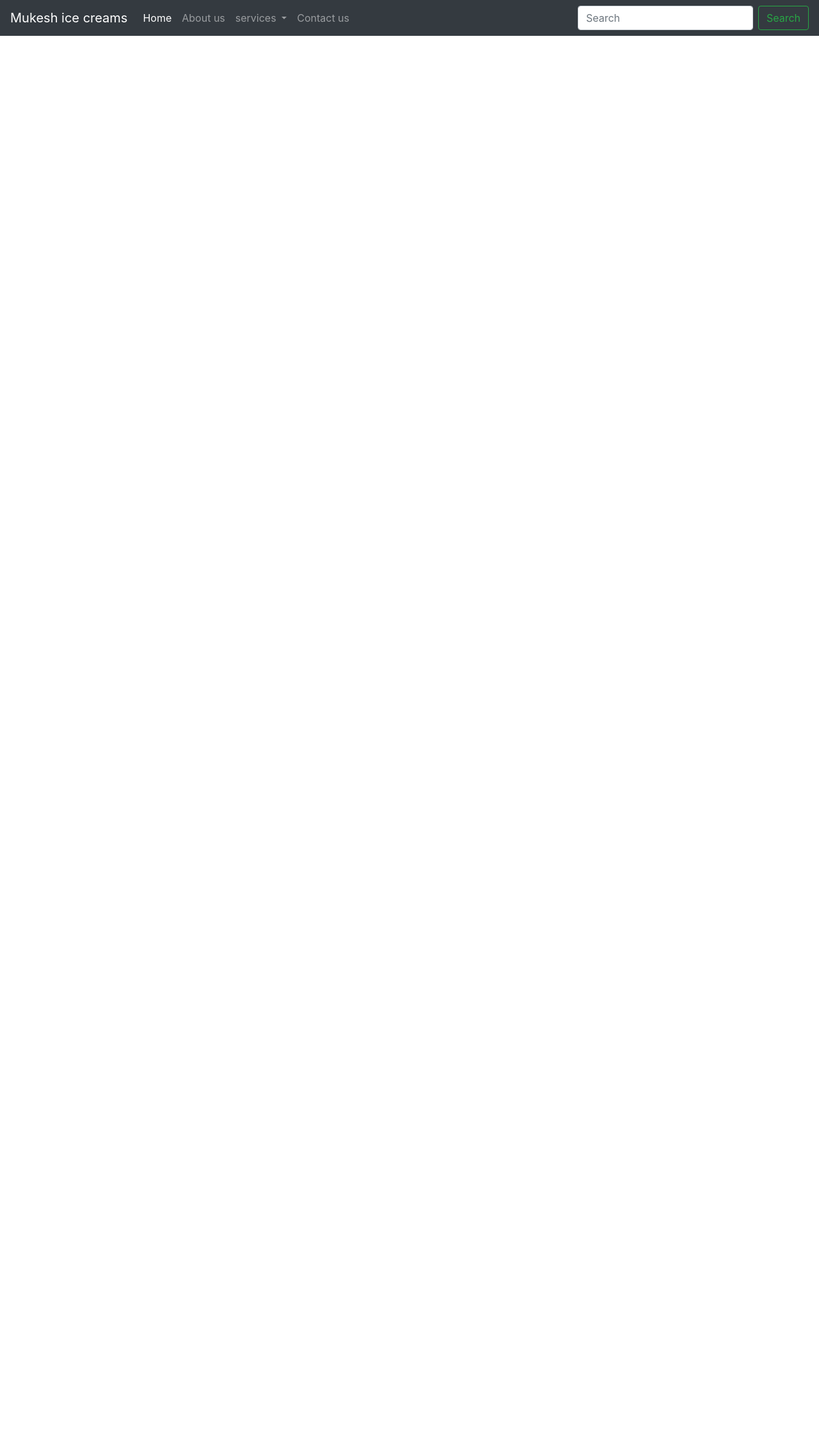
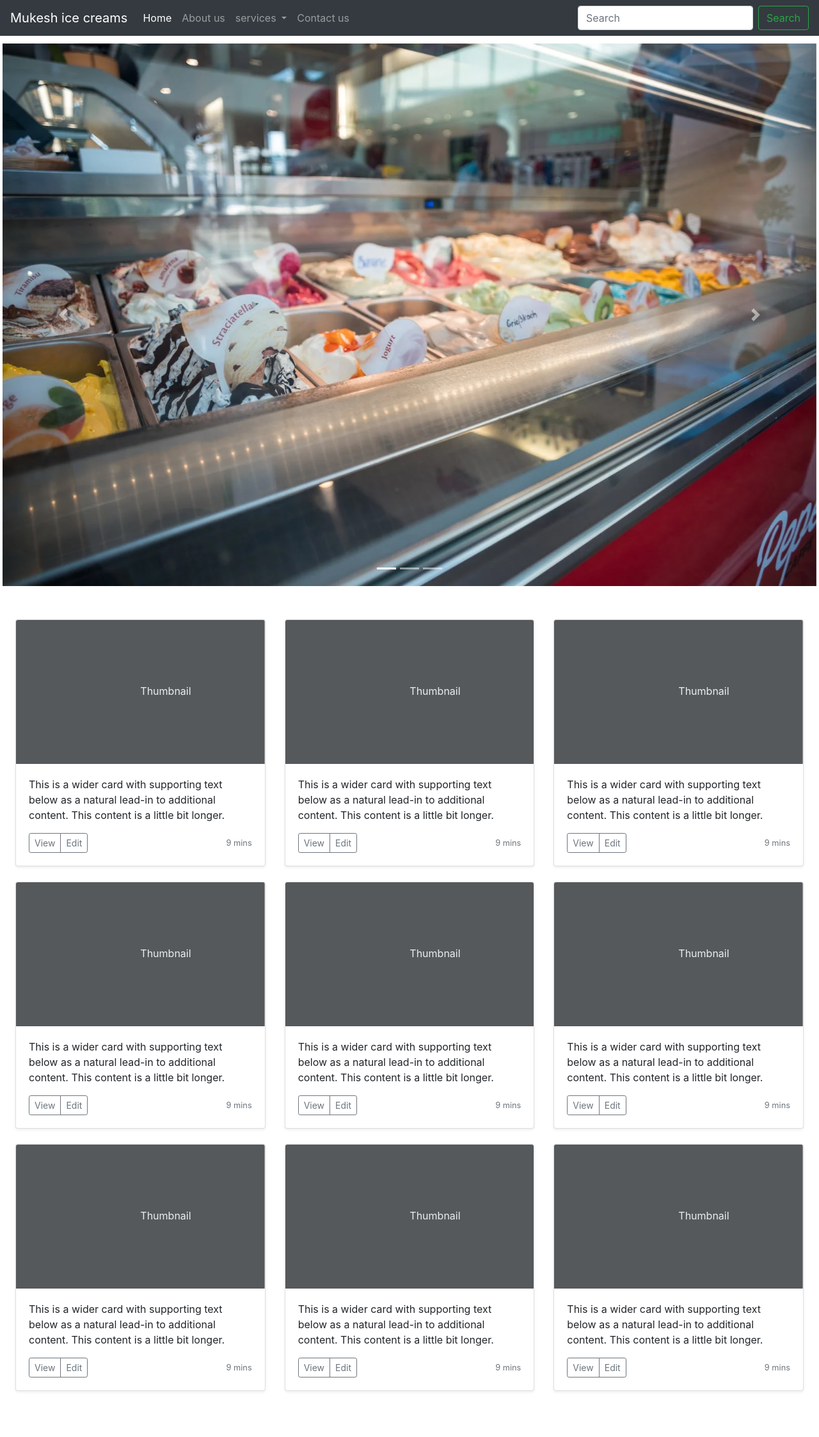
Before and after one commit to jscoder7/ice_cream_webiste_django, a Django app: page / in a window 1280 px wide. Shown: the whole page at 64% size. Before the commit the page ends 56 px from the top, so only its background shows below. Run offline with Django 4.2, Linux system fonts and the light colour scheme.

Commit message:
added  carasoul and ice cream listing grid

```diff
--- a/hello/settings.py
+++ b/hello/settings.py
@@ -116,7 +116,7 @@ USE_TZ = True
 # Static files (CSS, JavaScript, Images)
 # https://docs.djangoproject.com/en/4.2/howto/static-files/
 
-STATIC_URL = 'static/'
+STATIC_URL = '/static/'
 
 # Default primary key field type
 # https://docs.djangoproject.com/en/4.2/ref/settings/#default-auto-field
--- a/home/views.py
+++ b/home/views.py
@@ -2,13 +2,11 @@ from django.shortcuts import render,HttpResponse
 
 # Create your views here.
 def index(request):
-    context={
-        'variable':"this is sent"
-    }
-    return render(request,"index.html",context )
+
+    return render(request,"base.html" )
 def about(request):
-    return HttpResponse("this is about page")
+    return render(request,"about.html" )
 def services(request):
-    return HttpResponse("this is services page")
+    return render(request,"services.html" )
 def contact(request):
-    return HttpResponse("this is contact page")
+    return render(request,"contact.html" )
--- /dev/null
+++ b/templates/about.html
@@ -0,0 +1,5 @@
+{% extends 'index.html' %}
+{% block title%}about
+{% endblock title%}
+{% block body%}this is about body
+{% endblock body%}
--- /dev/null
+++ b/templates/base.html
@@ -0,0 +1,189 @@
+{% extends 'index.html' %}
+{% block title%}
+{% endblock title%}
+{% block body%}
+<div class="container-fluid p-1 my-2">
+<div id="carouselExampleCaptions" class="carousel slide" data-ride="carousel">
+    <ol class="carousel-indicators">
+      <li data-target="#carouselExampleCaptions" data-slide-to="0" class="active"></li>
+      <li data-target="#carouselExampleCaptions" data-slide-to="1"></li>
+      <li data-target="#carouselExampleCaptions" data-slide-to="2"></li>
+    </ol>
+    <div class="carousel-inner">
+      <div class="carousel-item active">
+        <img src="static/i5.webp" class="d-block w-100" alt="lol">
+        <div class="carousel-caption d-none d-md-block">
+          {% comment %} <h5 class="text-dark">Welcome</h5>
+          <p class="text-dark">Color of flovours</p> {% endcomment %}
+        </div>
+      </div>
+      <div class="carousel-item">
+        <img src="static/i6.webp" class="d-block w-100" alt="...">
+        <div class="carousel-caption d-none d-md-block">
+          {% comment %} <h5 class="text-dark">Welcome</h5>
+          <p class="text-dark">Color of flovours</p> {% endcomment %}
+        </div>
+      </div>
+      <div class="carousel-item">
+        <img src="static/i7.webp" class="d-block w-100" alt="...">
+        <div class="carousel-caption d-none d-md-block">
+                {% comment %} <h5 class="text-dark">Welcome</h5>
+                <p class="text-dark">Color of flovours</p> {% endcomment %}
+        </div>
+      </div>
+    </div>
+    <a class="carousel-control-prev" href="#carouselExampleCaptions" role="button" data-slide="prev">
+      <span class="carousel-control-prev-icon" aria-hidden="true"></span>
+      <span class="sr-only">Previous</span>
+    </a>
+    <a class="carousel-control-next" href="#carouselExampleCaptions" role="button" data-slide="next">
+      <span class="carousel-control-next-icon" aria-hidden="true"></span>
+      <span class="sr-only">Next</span>
+    </a>
+  </div>
+</div>
+<div class="container-fluid p-4 my-4">
+
+    <div class="row">
+      <div class="col-md-4">
+        <div class="card mb-4 shadow-sm">
+          <svg class="bd-placeholder-img card-img-top" width="100%" height="225" xmlns="http://www.w3.org/2000/svg" preserveAspectRatio="xMidYMid slice" focusable="false" role="img" aria-label="Placeholder: Thumbnail"><title>Placeholder</title><rect width="100%" height="100%" fill="#55595c"></rect><text x="50%" y="50%" fill="#eceeef" dy=".3em">Thumbnail</text></svg>
+          <div class="card-body">
+            <p class="card-text">This is a wider card with supporting text below as a natural lead-in to additional content. This content is a little bit longer.</p>
+            <div class="d-flex justify-content-between align-items-center">
+              <div class="btn-group">
+                <button type="button" class="btn btn-sm btn-outline-secondary">View</button>
+                <button type="button" class="btn btn-sm btn-outline-secondary">Edit</button>
+              </div>
+              <small class="text-muted">9 mins</small>
+            </div>
+          </div>
+        </div>
+      </div>
+      <div class="col-md-4">
+        <div class="card mb-4 shadow-sm">
+          <svg class="bd-placeholder-img card-img-top" width="100%" height="225" xmlns="http://www.w3.org/2000/svg" preserveAspectRatio="xMidYMid slice" focusable="false" role="img" aria-label="Placeholder: Thumbnail"><title>Placeholder</title><rect width="100%" height="100%" fill="#55595c"></rect><text x="50%" y="50%" fill="#eceeef" dy=".3em">Thumbnail</text></svg>
+          <div class="card-body">
+            <p class="card-text">This is a wider card with supporting text below as a natural lead-in to additional content. This content is a little bit longer.</p>
+            <div class="d-flex justify-content-between align-items-center">
+              <div class="btn-group">
+                <button type="button" class="btn btn-sm btn-outline-secondary">View</button>
+                <button type="button" class="btn btn-sm btn-outline-secondary">Edit</button>
+              </div>
+              <small class="text-muted">9 mins</small>
+            </div>
+          </div>
+        </div>
+      </div>
+      <div class="col-md-4">
+        <div class="card mb-4 shadow-sm">
+          <svg class="bd-placeholder-img card-img-top" width="100%" height="225" xmlns="http://www.w3.org/2000/svg" preserveAspectRatio="xMidYMid slice" focusable="false" role="img" aria-label="Placeholder: Thumbnail"><title>Placeholder</title><rect width="100%" height="100%" fill="#55595c"></rect><text x="50%" y="50%" fill="#eceeef" dy=".3em">Thumbnail</text></svg>
+          <div class="card-body">
+            <p class="card-text">This is a wider card with supporting text below as a natural lead-in to additional content. This content is a little bit longer.</p>
+            <div class="d-flex justify-content-between align-items-center">
+              <div class="btn-group">
+                <button type="button" class="btn btn-sm btn-outline-secondary">View</button>
+                <button type="button" class="btn btn-sm btn-outline-secondary">Edit</button>
+              </div>
+              <small class="text-muted">9 mins</small>
+            </div>
+          </div>
+        </div>
+      </div>
+
+      <div class="col-md-4">
+        <div class="card mb-4 shadow-sm">
+          <svg class="bd-placeholder-img card-img-top" width="100%" height="225" xmlns="http://www.w3.org/2000/svg" preserveAspectRatio="xMidYMid slice" focusable="false" role="img" aria-label="Placeholder: Thumbnail"><title>Placeholder</title><rect width="100%" height="100%" fill="#55595c"></rect><text x="50%" y="50%" fill="#eceeef" dy=".3em">Thumbnail</text></svg>
+          <div class="card-body">
+            <p class="card-text">This is a wider card with supporting text below as a natural lead-in to additional content. This content is a little bit longer.</p>
+            <div class="d-flex justify-content-between align-items-center">
+              <div class="btn-group">
+                <button type="button" class="btn btn-sm btn-outline-secondary">View</button>
+                <button type="button" class="btn btn-sm btn-outline-secondary">Edit</button>
+              </div>
+              <small class="text-muted">9 mins</small>
+            </div>
+          </div>
+        </div>
+      </div>
+      <div class="col-md-4">
+        <div class="card mb-4 shadow-sm">
+          <svg class="bd-placeholder-img card-img-top" width="100%" height="225" xmlns="http://www.w3.org/2000/svg" preserveAspectRatio="xMidYMid slice" focusable="false" role="img" aria-label="Placeholder: Thumbnail"><title>Placeholder</title><rect width="100%" height="100%" fill="#55595c"></rect><text x="50%" y="50%" fill="#eceeef" dy=".3em">Thumbnail</text></svg>
+          <div class="card-body">
+            <p class="card-text">This is a wider card with supporting text below as a natural lead-in to additional content. This content is a little bit longer.</p>
+            <div class="d-flex justify-content-between align-items-center">
+              <div class="btn-group">
+                <button type="button" class="btn btn-sm btn-outline-secondary">View</button>
+                <button type="button" class="btn btn-sm btn-outline-secondary">Edit</button>
+              </div>
+              <small class="text-muted">9 mins</small>
+            </div>
+          </div>
+        </div>
+      </div>
+      <div class="col-md-4">
+        <div class="card mb-4 shadow-sm">
+          <svg class="bd-placeholder-img card-img-top" width="100%" height="225" xmlns="http://www.w3.org/2000/svg" preserveAspectRatio="xMidYMid slice" focusable="false" role="img" aria-label="Placeholder: Thumbnail"><title>Placeholder</title><rect width="100%" height="100%" fill="#55595c"></rect><text x="50%" y="50%" fill="#eceeef" dy=".3em">Thumbnail</text></svg>
+          <div class="card-body">
+            <p class="card-text">This is a wider card with supporting text below as a natural lead-in to additional content. This content is a little bit longer.</p>
+            <div class="d-flex justify-content-between align-items-center">
+              <div class="btn-group">
+                <button type="button" class="btn btn-sm btn-outline-secondary">View</button>
+                <button type="button" class="btn btn-sm btn-outline-secondary">Edit</button>
+              </div>
+              <small class="text-muted">9 mins</small>
+            </div>
+          </div>
+        </div>
+      </div>
+
+      <div class="col-md-4">
+        <div class="card mb-4 shadow-sm">
+          <svg class="bd-placeholder-img card-img-top" width="100%" height="225" xmlns="http://www.w3.org/2000/svg" preserveAspectRatio="xMidYMid slice" focusable="false" role="img" aria-label="Placeholder: Thumbnail"><title>Placeholder</title><rect width="100%" height="100%" fill="#55595c"></rect><text x="50%" y="50%" fill="#eceeef" dy=".3em">Thumbnail</text></svg>
+          <div class="card-body">
+            <p class="card-text">This is a wider card with supporting text below as a natural lead-in to additional content. This content is a little bit longer.</p>
+            <div class="d-flex justify-content-between align-items-center">
+              <div class="btn-group">
+                <button type="button" class="btn btn-sm btn-outline-secondary">View</button>
+                <button type="button" class="btn btn-sm btn-outline-secondary">Edit</button>
+              </div>
+              <small class="text-muted">9 mins</small>
+            </div>
+          </div>
+        </div>
+      </div>
+      <div class="col-md-4">
+        <div class="card mb-4 shadow-sm">
+          <svg class="bd-placeholder-img card-img-top" width="100%" height="225" xmlns="http://www.w3.org/2000/svg" preserveAspectRatio="xMidYMid slice" focusable="false" role="img" aria-label="Placeholder: Thumbnail"><title>Placeholder</title><rect width="100%" height="100%" fill="#55595c"></rect><text x="50%" y="50%" fill="#eceeef" dy=".3em">Thumbnail</text></svg>
+          <div class="card-body">
+            <p class="card-text">This is a wider card with supporting text below as a natural lead-in to additional content. This content is a little bit longer.</p>
+            <div class="d-flex justify-content-between align-items-center">
+              <div class="btn-group">
+                <button type="button" class="btn btn-sm btn-outline-secondary">View</button>
+                <button type="button" class="btn btn-sm btn-outline-secondary">Edit</button>
+              </div>
+              <small class="text-muted">9 mins</small>
+            </div>
+          </div>
+        </div>
+      </div>
+      <div class="col-md-4">
+        <div class="card mb-4 shadow-sm">
+          <svg class="bd-placeholder-img card-img-top" width="100%" height="225" xmlns="http://www.w3.org/2000/svg" preserveAspectRatio="xMidYMid slice" focusable="false" role="img" aria-label="Placeholder: Thumbnail"><title>Placeholder</title><rect width="100%" height="100%" fill="#55595c"></rect><text x="50%" y="50%" fill="#eceeef" dy=".3em">Thumbnail</text></svg>
+          <div class="card-body">
+            <p class="card-text">This is a wider card with supporting text below as a natural lead-in to additional content. This content is a little bit longer.</p>
+            <div class="d-flex justify-content-between align-items-center">
+              <div class="btn-group">
+                <button type="button" class="btn btn-sm btn-outline-secondary">View</button>
+                <button type="button" class="btn btn-sm btn-outline-secondary">Edit</button>
+              </div>
+              <small class="text-muted">9 mins</small>
+            </div>
+          </div>
+        </div>
+      </div>
+    </div>
+  </div>
+
+
+{% endblock body%}
--- /dev/null
+++ b/templates/contact.html
@@ -0,0 +1,5 @@
+{% extends 'index.html' %}
+{% block title%}contact
+{% endblock title%}
+{% block body%}this is contact body
+{% endblock body%}
--- a/templates/index.html
+++ b/templates/index.html
@@ -8,11 +8,16 @@
     <!-- Bootstrap CSS -->
     <link rel="stylesheet" href="https://cdn.jsdelivr.net/npm/bootstrap@4.4.1/dist/css/bootstrap.min.css" integrity="sha384-Vkoo8x4CGsO3+Hhxv8T/Q5PaXtkKtu6ug5TOeNV6gBiFeWPGFN9MuhOf23Q9Ifjh" crossorigin="anonymous">
 
-    <title>Mukesh ice creams</title>
+    <title>{%block title%}
+      {% endblock title%}
+      Mukesh ice creams</title>
   </head>
   <body>
+
     <nav class="navbar navbar-expand-lg navbar-dark bg-dark">
-        <a class="navbar-brand" href="#">Mukesh ice creams</a>
+
+
+      <a class="navbar-brand" href="#">Mukesh ice creams</a>
         <button class="navbar-toggler" type="button" data-toggle="collapse" data-target="#navbarSupportedContent" aria-controls="navbarSupportedContent" aria-expanded="false" aria-label="Toggle navigation">
           <span class="navbar-toggler-icon"></span>
         </button>
@@ -49,6 +54,8 @@
 
     <!-- Optional JavaScript -->
     <!-- jQuery first, then Popper.js, then Bootstrap JS -->
+    {%block body%}
+      {% endblock body%}
     <script src="https://code.jquery.com/jquery-3.4.1.slim.min.js" integrity="sha384-J6qa4849blE2+poT4WnyKhv5vZF5SrPo0iEjwBvKU7imGFAV0wwj1yYfoRSJoZ+n" crossorigin="anonymous"></script>
     <script src="https://cdn.jsdelivr.net/npm/popper.js@1.16.0/dist/umd/popper.min.js" integrity="sha384-Q6E9RHvbIyZFJoft+2mJbHaEWldlvI9IOYy5n3zV9zzTtmI3UksdQRVvoxMfooAo" crossorigin="anonymous"></script>
     <script src="https://cdn.jsdelivr.net/npm/bootstrap@4.4.1/dist/js/bootstrap.min.js" integrity="sha384-wfSDF2E50Y2D1uUdj0O3uMBJnjuUD4Ih7YwaYd1iqfktj0Uod8GCExl3Og8ifwB6" crossorigin="anonymous"></script>
--- /dev/null
+++ b/templates/services.html
@@ -0,0 +1,5 @@
+{% extends 'index.html' %}
+{% block title%}services
+{% endblock title%}
+{% block body%}this is services body
+{% endblock body%}
```
Also changed, not shown: static/i1.jpg (added), static/i2.jpg (added), static/i3.avif (added), static/i5.webp (added), static/i6.webp (added), static/i7.webp (added), static/istockphoto-1029717978-2048x2048.jpg (added).
